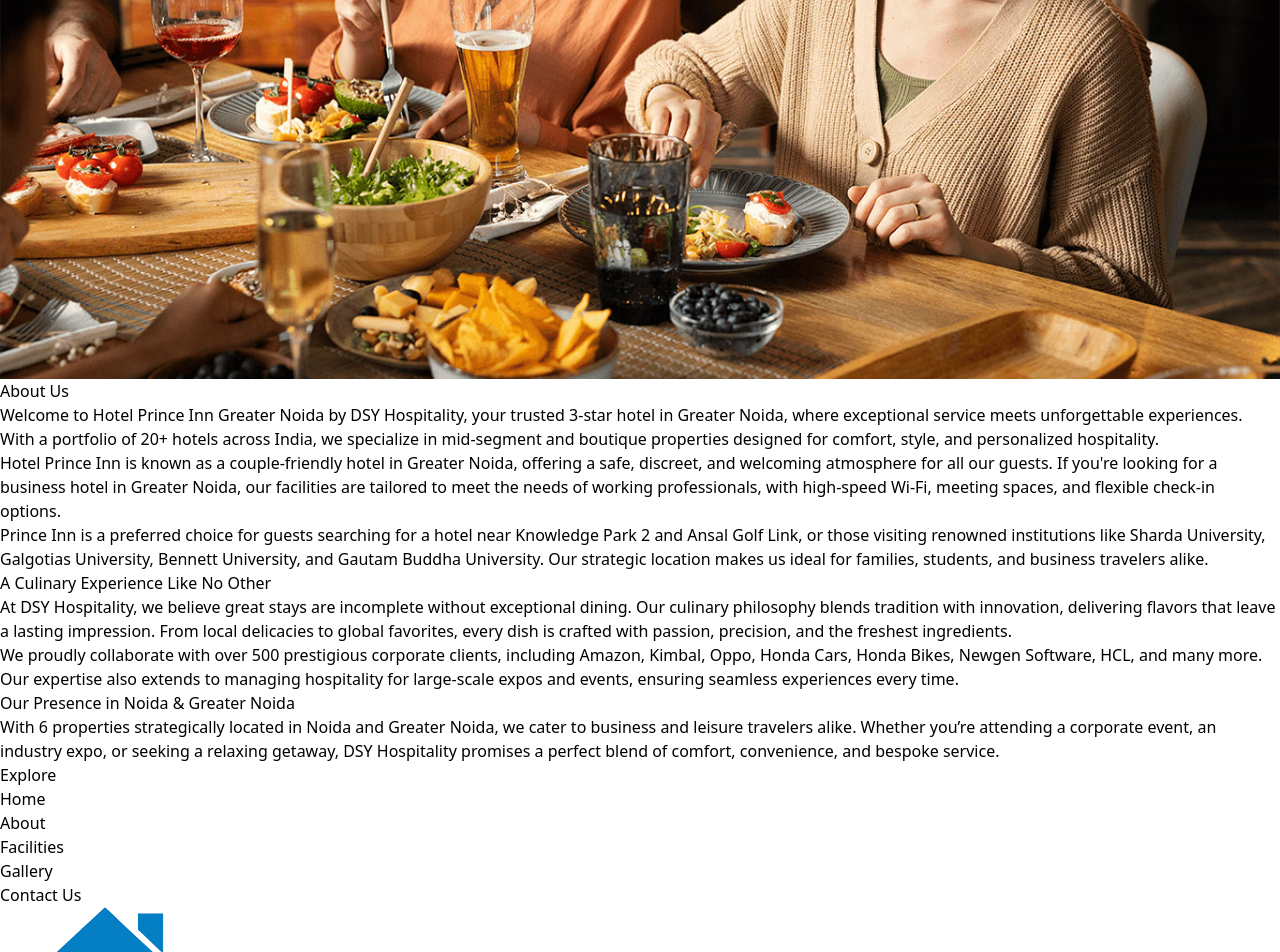
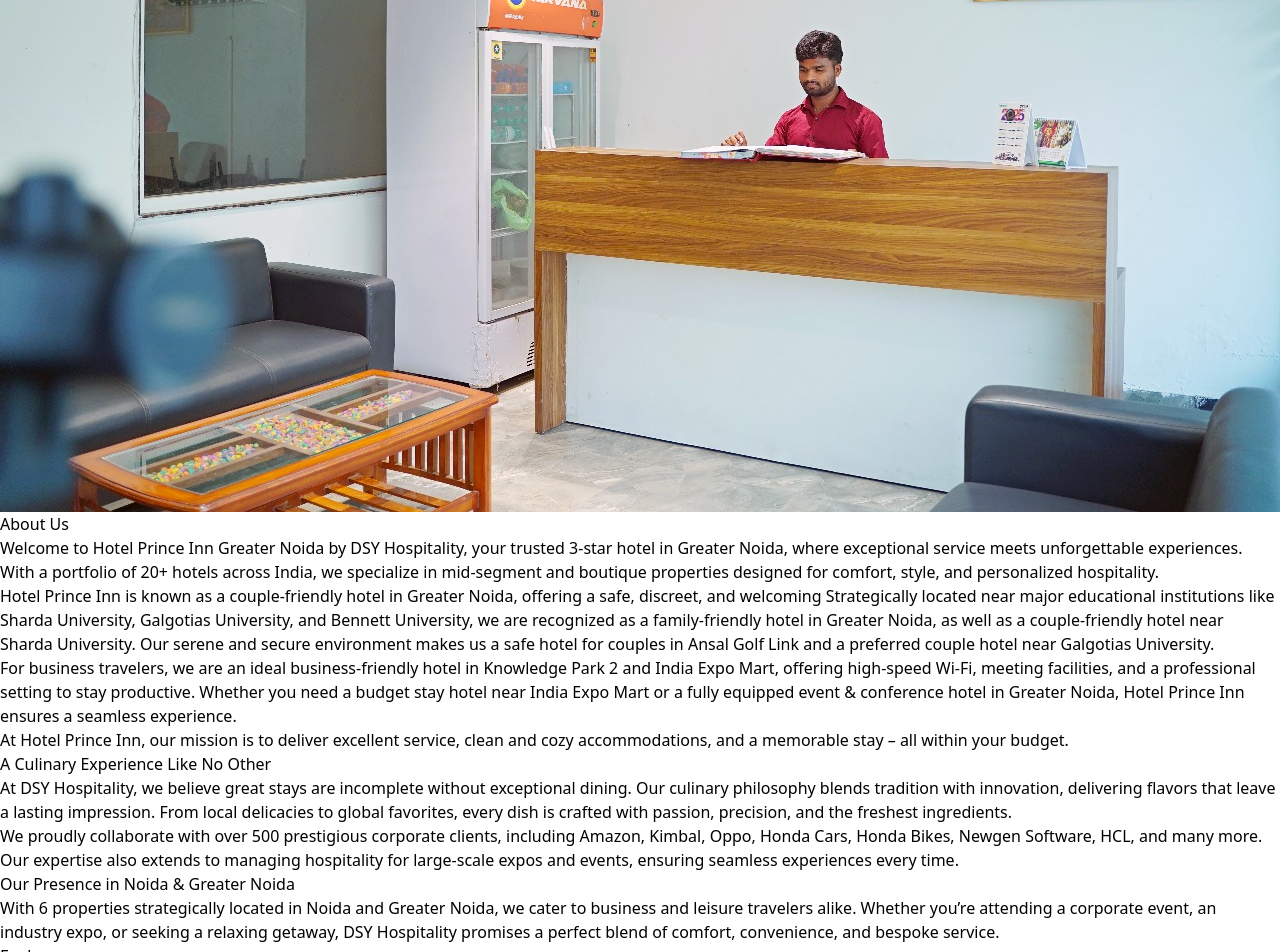
Before and after one commit to Sonupandit21/hotelprinceinn, a React (Vite) app in the folder frontend/: page /about-us in a window 1280 px wide. Shown: the part 1129-2081 px from the top of the page. Built offline with nearby package versions, Linux system fonts and the light colour scheme; no server answers.

Commit message:
images messegs

```diff
--- a/frontend/src/pages/About.jsx
+++ b/frontend/src/pages/About.jsx
@@ -1,6 +1,6 @@
 import React from 'react';
 import gallery1 from '../assets/gallery_img_1.jpg';
-import gallery3 from '../assets/gallery_img_7.jpg';
+import about from "../assets/about/about.jpg";
 
 const AboutUsHeader = () => {
   return (
@@ -25,7 +25,7 @@ const AboutUsHeader = () => {
       <div className="flex flex-col md:flex-row gap-8 items-start">
         {/* Image */}
         <div className="md:w-1/2">
-          <img src={gallery3} alt="Room" className="rounded shadow-md" />
+          <img src={about} alt="Room" className="rounded shadow-md" />
         </div>
 
         {/* Text */}
@@ -35,11 +35,12 @@ const AboutUsHeader = () => {
           Welcome to Hotel Prince Inn Greater Noida by DSY Hospitality, your trusted 3-star hotel in Greater Noida, where exceptional service meets unforgettable experiences. With a portfolio of 20+ hotels across India, we specialize in mid-segment and boutique properties designed for comfort, style, and personalized hospitality.
           </p>
           <p className="text-gray-700">
-          Hotel Prince Inn is known as a couple-friendly hotel in Greater Noida, offering a safe, discreet, and welcoming atmosphere for all our guests. If you're looking for a business hotel in Greater Noida, our facilities are tailored to meet the needs of working professionals, with high-speed Wi-Fi, meeting spaces, and flexible check-in options.
+          Hotel Prince Inn is known as a couple-friendly hotel in Greater Noida, offering a safe, discreet, and welcoming Strategically located near major educational institutions like Sharda University, Galgotias University, and Bennett University, we are recognized as a family-friendly hotel in Greater Noida, as well as a couple-friendly hotel near Sharda University. Our serene and secure environment makes us a safe hotel for couples in Ansal Golf Link and a preferred couple hotel near Galgotias University.
           </p>
           <p className="text-gray-700">
-          Prince Inn is a preferred choice for guests searching for a hotel near Knowledge Park 2 and Ansal Golf Link, or those visiting renowned institutions like Sharda University, Galgotias University, Bennett University, and Gautam Buddha University. Our strategic location makes us ideal for families, students, and business travelers alike.
+          For business travelers, we are an ideal business-friendly hotel in Knowledge Park 2 and India Expo Mart, offering high-speed Wi-Fi, meeting facilities, and a professional setting to stay productive. Whether you need a budget stay hotel near India Expo Mart or a fully equipped event & conference hotel in Greater Noida, Hotel Prince Inn ensures a seamless experience.
           </p>
+          <p className="text-gray-700">At Hotel Prince Inn, our mission is to deliver excellent service, clean and cozy accommodations, and a memorable stay – all within your budget.</p>
 
                  </div>
       </div>
```
